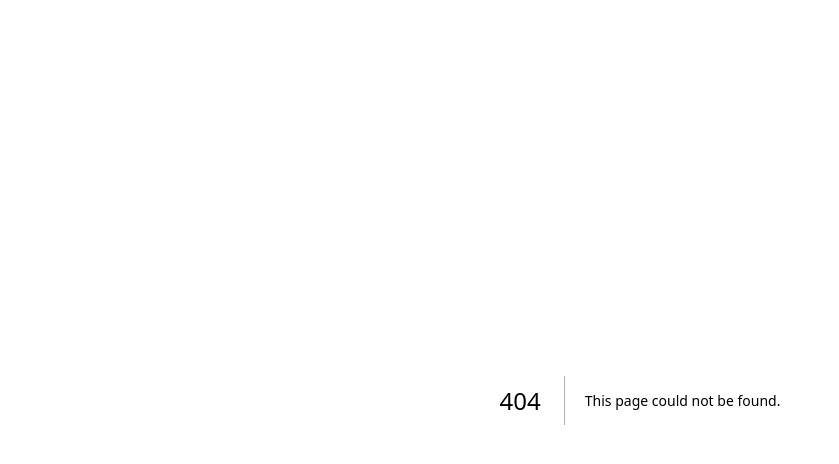
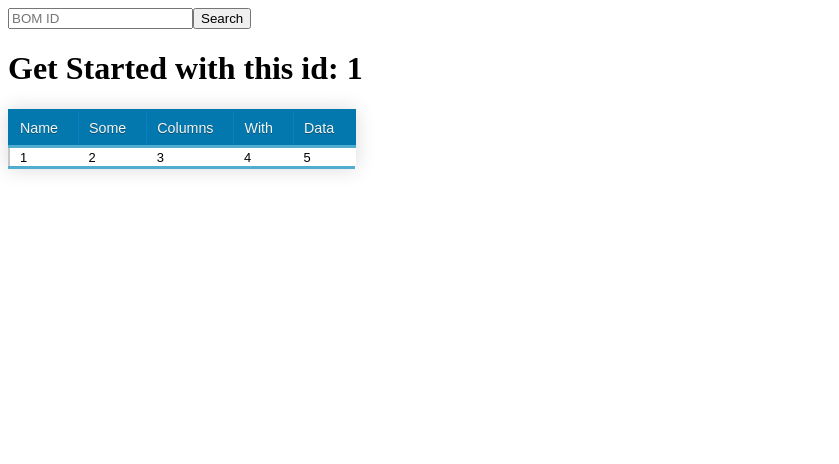
Before and after one commit to aarondill/TaraBomFrontend, a Next.js app: page /1 in a window 1280 px wide. Before the commit this address had no page. Shown: the top 464 px of the page, without its empty margins (0-839 px from the left). Built offline with nearby package versions, Linux system fonts and the light colour scheme.

Commit message:
feat: actually working

```diff
--- /dev/null
+++ b/next.config.ts
@@ -0,0 +1,24 @@
+import type { NextConfig } from "next";
+
+const nextConfig: NextConfig = {
+	/* config options here */
+	redirects: async () => {
+		await Promise.resolve();
+		return [
+			{
+				source: "/",
+				has: [
+					{
+						type: "query",
+						key: "id",
+						value: "(?<id>.+)",
+					},
+				],
+				destination: "/:id",
+				permanent: false,
+			},
+		];
+	},
+};
+
+export default nextConfig;
--- /dev/null
+++ b/src/app/[id]/page.tsx
@@ -0,0 +1,39 @@
+// import cssText from "bundle-text:./styles.css";
+/* <style>{cssText}</style> */
+function Table() {
+	// TODO: Implement table
+	return (
+		<table>
+			<thead>
+				<tr>
+					<th>Name</th>
+					<th>Some</th>
+					<th>Columns</th>
+					<th>With</th>
+					<th>Data</th>
+				</tr>
+			</thead>
+			<tbody>
+				<tr>
+					<td>1</td>
+					<td>2</td>
+					<td>3</td>
+					<td>4</td>
+					<td>5</td>
+				</tr>
+			</tbody>
+		</table>
+	);
+}
+
+export default function App({ params }: { params: { id?: string } }) {
+	if (!params.id) return null;
+	return (
+		<div>
+			<div>
+				<h1>Get Started with this id: {params.id}</h1>
+				<Table />
+			</div>
+		</div>
+	);
+}
--- a/src/app/layout.tsx
+++ b/src/app/layout.tsx
@@ -4,6 +4,14 @@ import "./globals.css";
 export const metadata: Metadata = {
 	title: "BOM Retriever",
 };
+function Search() {
+	return (
+		<form method="GET" action="/">
+			<input type="text" name="id" placeholder="BOM ID" />
+			<button type="submit">Search</button>
+		</form>
+	);
+}
 
 export default function RootLayout({
 	children,
@@ -12,7 +20,12 @@ export default function RootLayout({
 }) {
 	return (
 		<html lang="en">
-			<body>{children}</body>
+			<body>
+				<main>
+					<Search />
+					{children}
+				</main>
+			</body>
 		</html>
 	);
 }
```
Also changed, not shown: src/app/page.tsx (+1 -52 lines).
